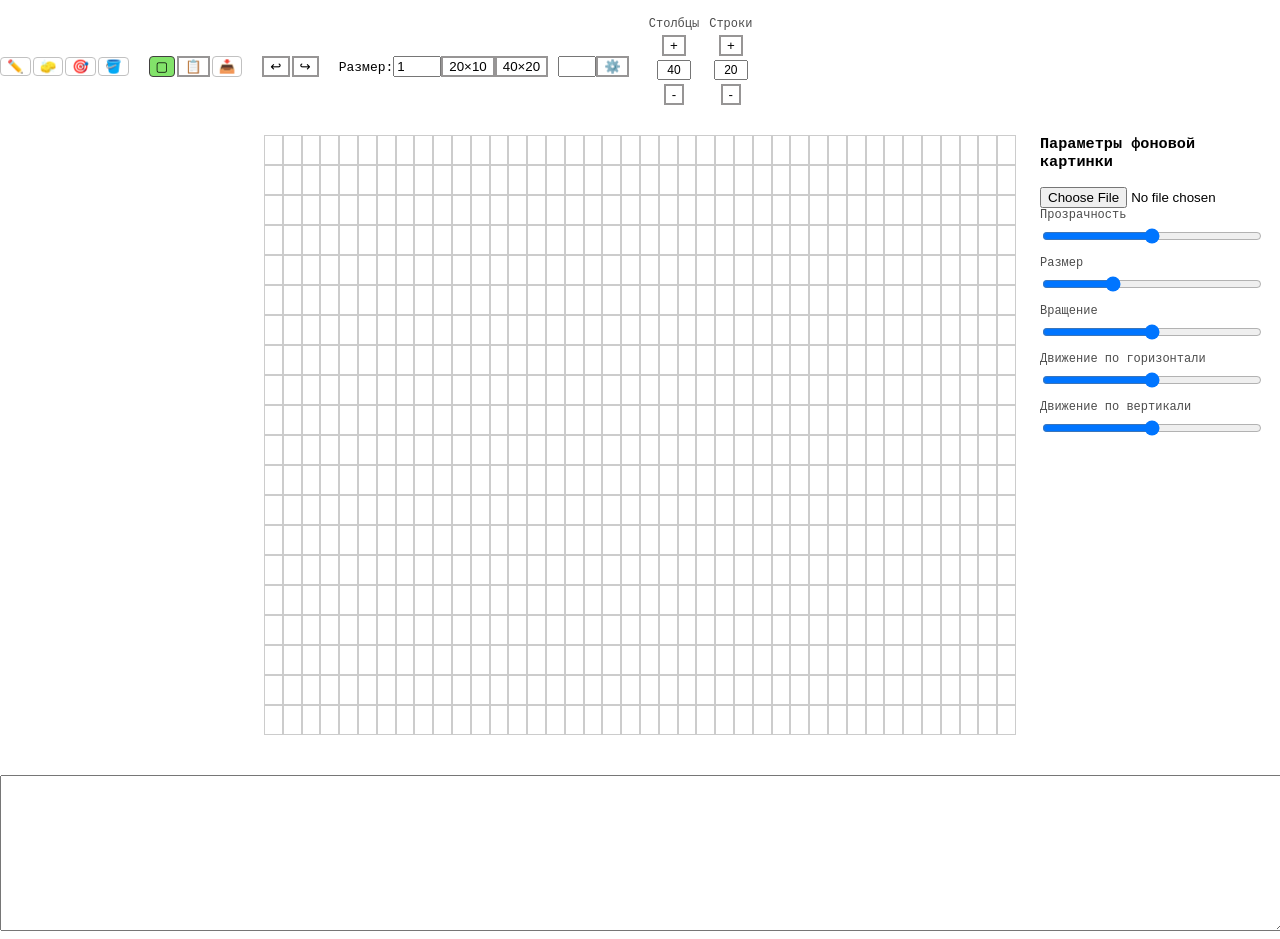
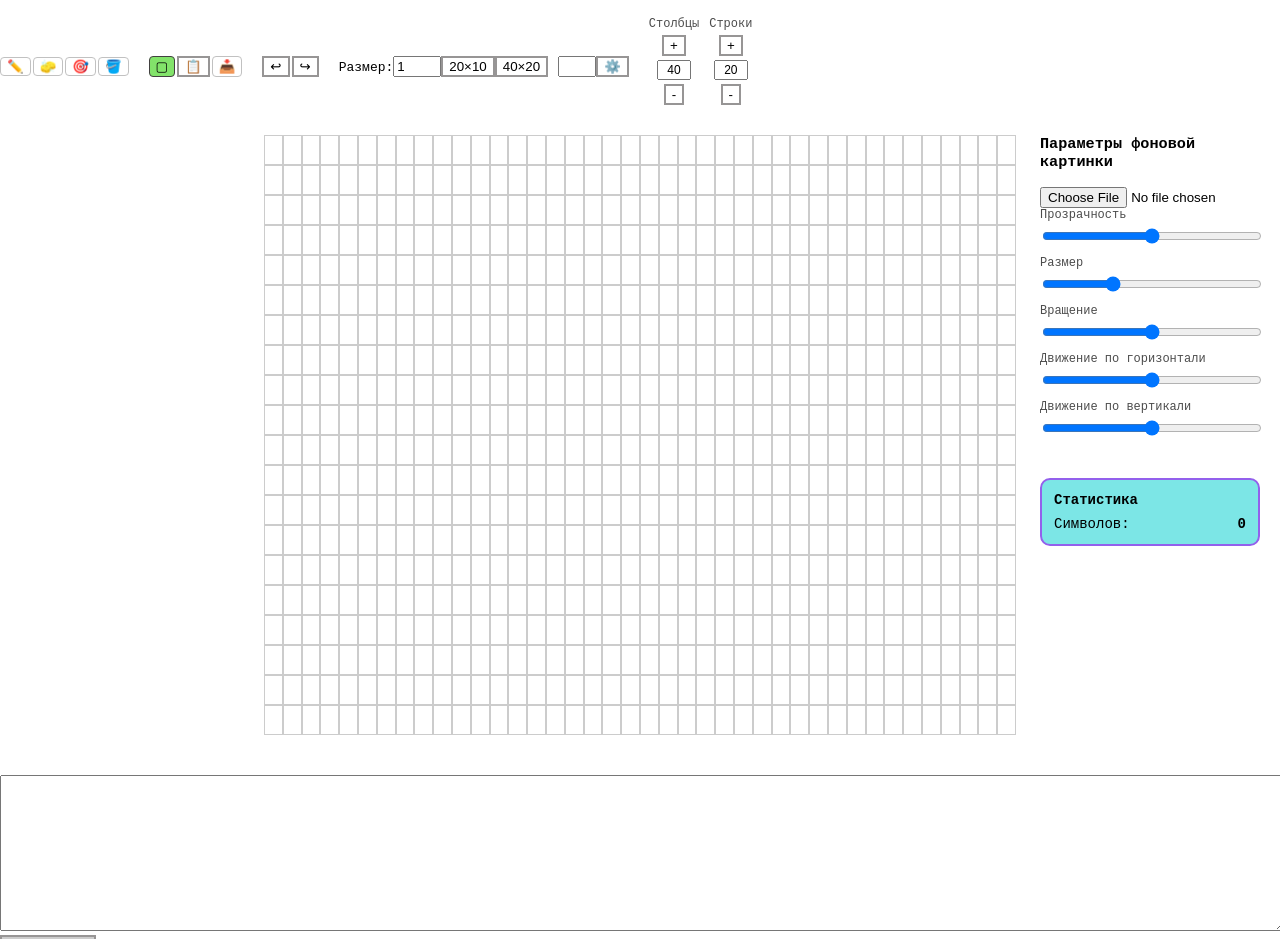
Before and after one commit to PinguiculaW/dots, a React (Vite) app: page / in a window 1280 px wide. Shown: the top 939 px of the page. Built offline with nearby package versions, Linux system fonts and the light colour scheme; a web font is replaced by a local one.

Commit message:
красивенький счётчик

```diff
--- a/src/AppInner.tsx
+++ b/src/AppInner.tsx
@@ -68,6 +68,37 @@ export default function AppInner(): React.ReactElement {
 
   const [selection, setSelection] = useState<Selection>(null);
   const [clipboard, setClipboard] = useState<ClipboardData>(null);
+
+  const charCount = (() => {
+    const trimmedRows = grid
+        .slice(0)
+        .reverse()
+        .reduce<string[][]>((acc, row) => {
+          if (
+              acc.length > 0 ||
+              row.some(cell => cell !== BRAILLE_BLANK)
+          ) {
+            acc.push(row);
+          }
+          return acc;
+        }, [])
+        .reverse();
+
+    return trimmedRows.reduce((total, row) => {
+      let lastNonEmpty = -1;
+
+      for (let i = row.length - 1; i >= 0; i--) {
+        if (row[i] !== BRAILLE_BLANK) {
+          lastNonEmpty = i;
+          break;
+        }
+      }
+
+      if (lastNonEmpty === -1) return total;
+
+      return total + lastNonEmpty + 1;
+    }, 0);
+  })();
 
   const pushHistory = (newGrid: Grid): void => {
     setHistory((prev) => [...prev.slice(-50), grid]);
@@ -324,6 +355,15 @@ export default function AppInner(): React.ReactElement {
                 }
             />
           </div>
+
+          <div className="stats-box">
+            <div className="stats-title">Статистика</div>
+
+            <div className="stat-row">
+              <span>Символов:</span>
+              <strong>{charCount}</strong>
+            </div>
+          </div>
         </div>
       </div>
 
--- a/src/components/OutputPanel.tsx
+++ b/src/components/OutputPanel.tsx
@@ -10,44 +10,6 @@ const OutputPanel: React.FC<OutputPanelProps> = ({ grid }) => {
     const text: string = grid
         .map(row => row.join(""))
         .join("\n");
-
-    // если нужно без переносов строк:
-    // const charCount = text.replace(/\n/g, "").length;
-
-    const BRAILLE_BLANK = "⠀";
-
-    const trimmedRows = grid
-        // убираем пустые строки снизу
-        .slice(0)
-        .reverse()
-        .reduce<string[][]>((acc, row) => {
-            if (
-                acc.length > 0 ||
-                row.some(cell => cell !== BRAILLE_BLANK)
-            ) {
-                acc.push(row);
-            }
-            return acc;
-        }, [])
-        .reverse();
-
-    const charCount = trimmedRows.reduce((total, row) => {
-        // ищем последний НЕпустой символ в строке
-        let lastNonEmpty = -1;
-
-        for (let i = row.length - 1; i >= 0; i--) {
-            if (row[i] !== BRAILLE_BLANK) {
-                lastNonEmpty = i;
-                break;
-            }
-        }
-
-        // если строка полностью пустая
-        if (lastNonEmpty === -1) return total;
-
-        // считаем символы до последнего значимого
-        return total + lastNonEmpty + 1;
-    }, 0);
 
     const copy = async (): Promise<void> => {
         await navigator.clipboard.writeText(text);
@@ -64,10 +26,6 @@ const OutputPanel: React.FC<OutputPanelProps> = ({ grid }) => {
                 spellCheck={false}
             />
 
-            <div className="char-counter">
-                Символов: {charCount}
-            </div>
-
             <button
                 className={`copy-btn ${copied ? "copied" : ""}`}
                 onClick={copy}
--- a/src/styles.css
+++ b/src/styles.css
@@ -291,8 +291,24 @@ button:active {
 }
 
 
-.char-counter {
-  margin-top: 6px;
+.stats-box {
+  margin-top: 40px;
+  margin-bottom: 16px;
+  padding: 12px;
+  border-radius: 10px;
+  background: #7ce6e6;
+  border: 2px solid #9360ec;
+}
+
+.stats-title {
   font-size: 14px;
-  opacity: 0.8;
+  font-weight: 700;
+  margin-bottom: 8px;
 }
+
+.stat-row {
+  display: flex;
+  justify-content: space-between;
+  align-items: center;
+  font-size: 14px;
+}
```
